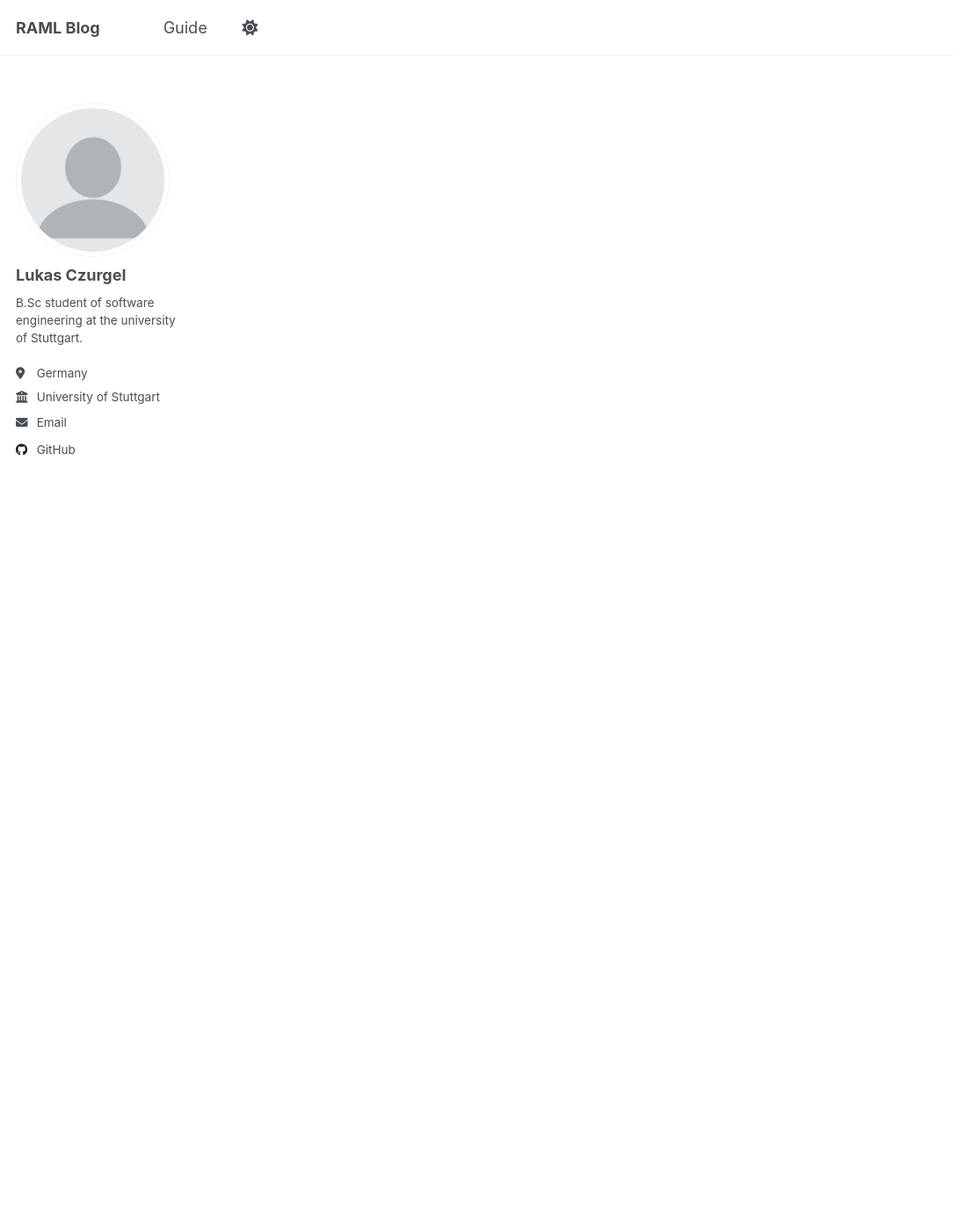
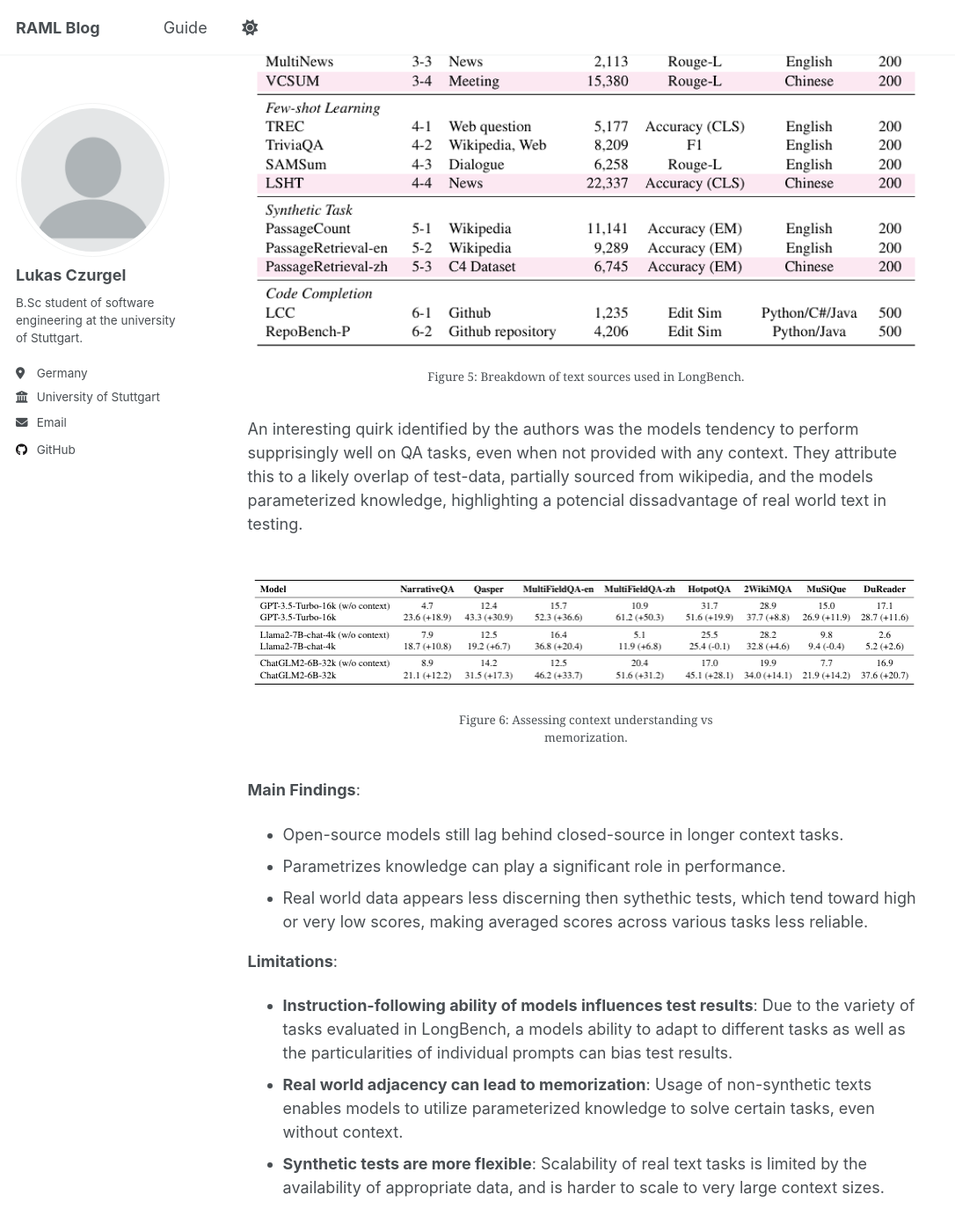
Before and after one commit to st156832/RAML-NeedleBench-Blog, a Jekyll site: the page built from _pages/about.md, in a window 1280 px wide and 1400 px high, scrolled down 8797 px. Shown: the whole window at 88% size, without its empty margins (0-1086 px from the left). Built offline with Jekyll 4.4.1, drawn with Linux system fonts in a browser that asks for light colours; a script that is not in the unit is left out; some of the changed text lies outside the part shown.

Commit message:
LongBench

```diff
--- a/_pages/about.md
+++ b/_pages/about.md
@@ -111,14 +111,41 @@ Like in Kamradt, RULER uses synthetic data to construct and scale their haystack
     <figcaption style="text-align: center; max-width: 50%; display: block; margin: auto; width: 50%;">Figure 4: Long Context performers of models in RULER</figcaption>
 </figure>
 
+***NOTE**: Effective length refers to the reference value of 85.7 the Llama2-7B model achieved at 4k context length. A models effective length is the context length at which it still surpasses the reference value.*
+
 **Main Findings**:
 - As in Kamradt, passkey retrival and base NIAH achieve near perfect results for most models.
 - Model performance in advanced tasks drops at higher context lenghts
 - Models effective context lengths are noticably shorter then their claimed maximum.
 
-***NOTE**: Effective length refers to the reference value of 85.7 the Llama2-7B model achieved at 4k context length. A models effective length is the context length at which it still surpasses the reference value.*
-
 **Limitations**:
 - **Lacking correlation to realistic long-context tasks**: Distractor text as well as keywords such as needles for NIAH or targets for FWE / CWE are synthetic ("aaaa", "cccc"), limiting their corellation to real world natural language tasks.
 - **Lack of evaluation on short context**: Models were not evaluated at short contexts below 4k tokens. RULER is purely focused on the drop off in performance at higher context lengths.
 - **Lack of verification of prompt robustness**: As seen with the original NIAH test on Claude-2.1 prompt robustness can significantly impact performance. RULER did not verify prompt robustness beyond preliminary, early stage testing.
+
+## LongBench
+Comparaded to RULER,  Bai et al.'s LongBench takes a different approach. The LongBench Framework utilizes human annotated, real world text's from both english and chinese alongside synthetic sources. It boast a robust and diverse number of evaluation tasks ranging from QA, summarization and few-shot-learning to code completion.
+
+<figure>
+    <img src="{{site.baseurl}}/images/LongBench_sources.png"
+         alt="Breakdown of text used in LongBench by source.">
+    <figcaption style="text-align: center; max-width: 50%; display: block; margin: auto; width: 50%;">Figure 5: Breakdown of text sources used in LongBench.</figcaption>
+</figure>
+
+An interesting quirk identified by the authors was the models tendency to perform supprisingly well on QA tasks, even when not provided with any context. They attribute this to a likely overlap of test-data, partially sourced from wikipedia, and the models parameterized knowledge, highlighting a potencial dissadvantage of real world text in testing.
+
+<figure>
+    <img src="{{site.baseurl}}/images/LongBench_memory.png"
+         alt="Context understanding vs memorization.">
+    <figcaption style="text-align: center; max-width: 50%; display: block; margin: auto; width: 50%;">Figure 6: Assessing context understanding vs memorization.</figcaption>
+</figure>
+
+**Main Findings**:
+- Open-source models still lag behind closed-source in longer context tasks.
+- Parametrizes knowledge can play a significant role in performance.
+- Real world data appears less discerning then sythethic tests, which tend toward high or very low scores, making averaged scores across various tasks less reliable.
+
+**Limitations**:
+- **Instruction-following ability of models influences test results**: Due to the variety of tasks evaluated in LongBench, a models ability to adapt to different tasks as well as the particularities of individual prompts can bias test results.
+- **Real world adjacency can lead to memorization**: Usage of non-synthetic texts enables models to utilize parameterized knowledge to solve certain tasks, even without context.
+- **Synthetic tests are more flexible**: Scalability of real text tasks is limited by the availability of appropriate data, and is harder to scale to very large context sizes.
```
Also changed, not shown: images/LongBench_eval.png (added), images/LongBench_memory.png (added), images/LongBench_sources.png (added).
